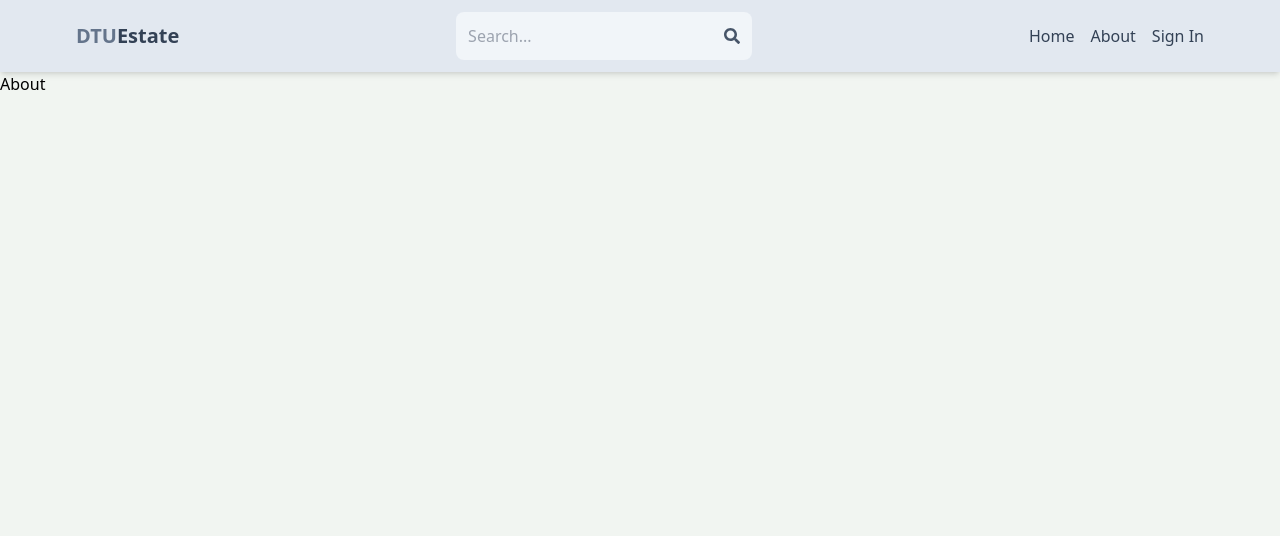
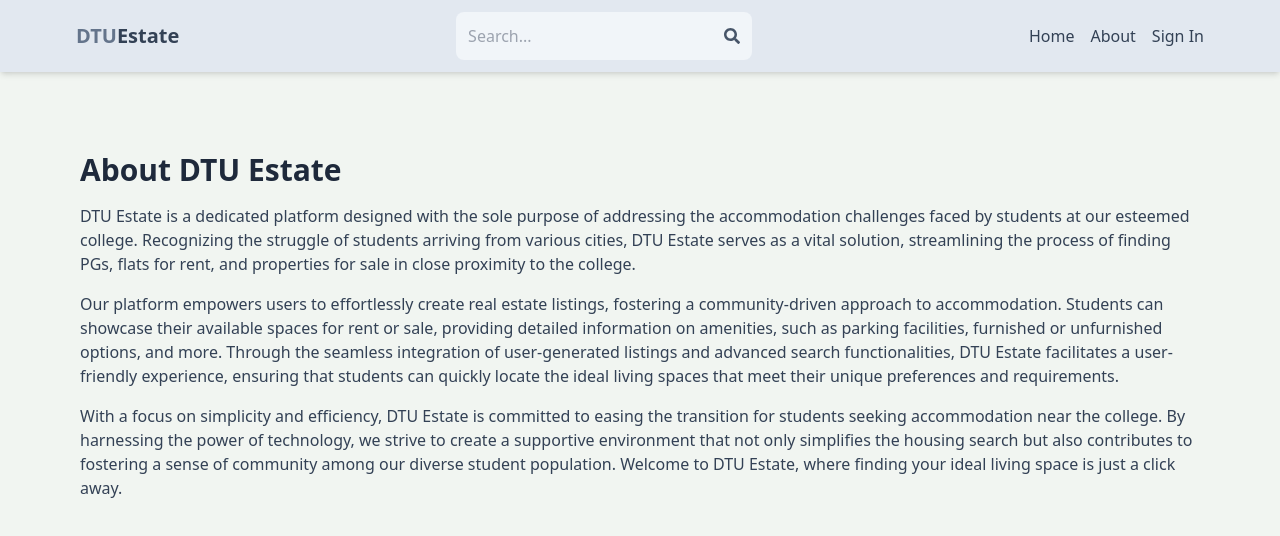
Before and after one commit to pandeyaditya02/Real-Estate, a React (Vite) app in the folder client/: page /about in a window 1280 px wide. Shown: the top 536 px of the page. Built offline with nearby package versions, Linux system fonts and the light colour scheme; no server answers.

Commit message:
complete about page

```diff
--- a/client/index.html
+++ b/client/index.html
@@ -2,9 +2,9 @@
 <html lang="en">
   <head>
     <meta charset="UTF-8" />
-    <link rel="icon" type="image/svg+xml" href="/vite.svg" />
+    <link rel="icon" type="image/svg+xml" href="./public/dtuestate.png" />
     <meta name="viewport" content="width=device-width, initial-scale=1.0" />
-    <title>Real Estate</title>
+    <title>DTU Estate</title>
   </head>
   <body>
     <div id="root"></div>
--- a/client/src/pages/About.jsx
+++ b/client/src/pages/About.jsx
@@ -1,11 +1,41 @@
-import React from 'react'
+import React from "react";
 
 const About = () => {
   return (
-    <div>
-      About
+    <div className="py-20 px-4 max-w-6xl mx-auto">
+      <h1 className="text-3xl font-bold mb-4 text-slate-800">
+        About DTU Estate
+      </h1>
+      <p className="mb-4 text-slate-700">
+        DTU Estate is a dedicated platform designed with the sole purpose of
+        addressing the accommodation challenges faced by students at our
+        esteemed college. Recognizing the struggle of students arriving from
+        various cities, DTU Estate serves as a vital solution, streamlining the
+        process of finding PGs, flats for rent, and properties for sale in close
+        proximity to the college.
+      </p>
+      <p className="mb-4 text-slate-700">
+        Our platform empowers users to effortlessly create real estate listings,
+        fostering a community-driven approach to accommodation. Students can
+        showcase their available spaces for rent or sale, providing detailed
+        information on amenities, such as parking facilities, furnished or
+        unfurnished options, and more. Through the seamless integration of
+        user-generated listings and advanced search functionalities, DTU Estate
+        facilitates a user-friendly experience, ensuring that students can
+        quickly locate the ideal living spaces that meet their unique
+        preferences and requirements.
+      </p>
+      <p className="mb-4 text-slate-700">
+        With a focus on simplicity and efficiency, DTU Estate is committed to
+        easing the transition for students seeking accommodation near the
+        college. By harnessing the power of technology, we strive to create a
+        supportive environment that not only simplifies the housing search but
+        also contributes to fostering a sense of community among our diverse
+        student population. Welcome to DTU Estate, where finding your ideal
+        living space is just a click away.
+      </p>
     </div>
-  )
-}
+  );
+};
 
-export default About
+export default About;
```
Also changed, not shown: client/public/dtuestate.png (added).
